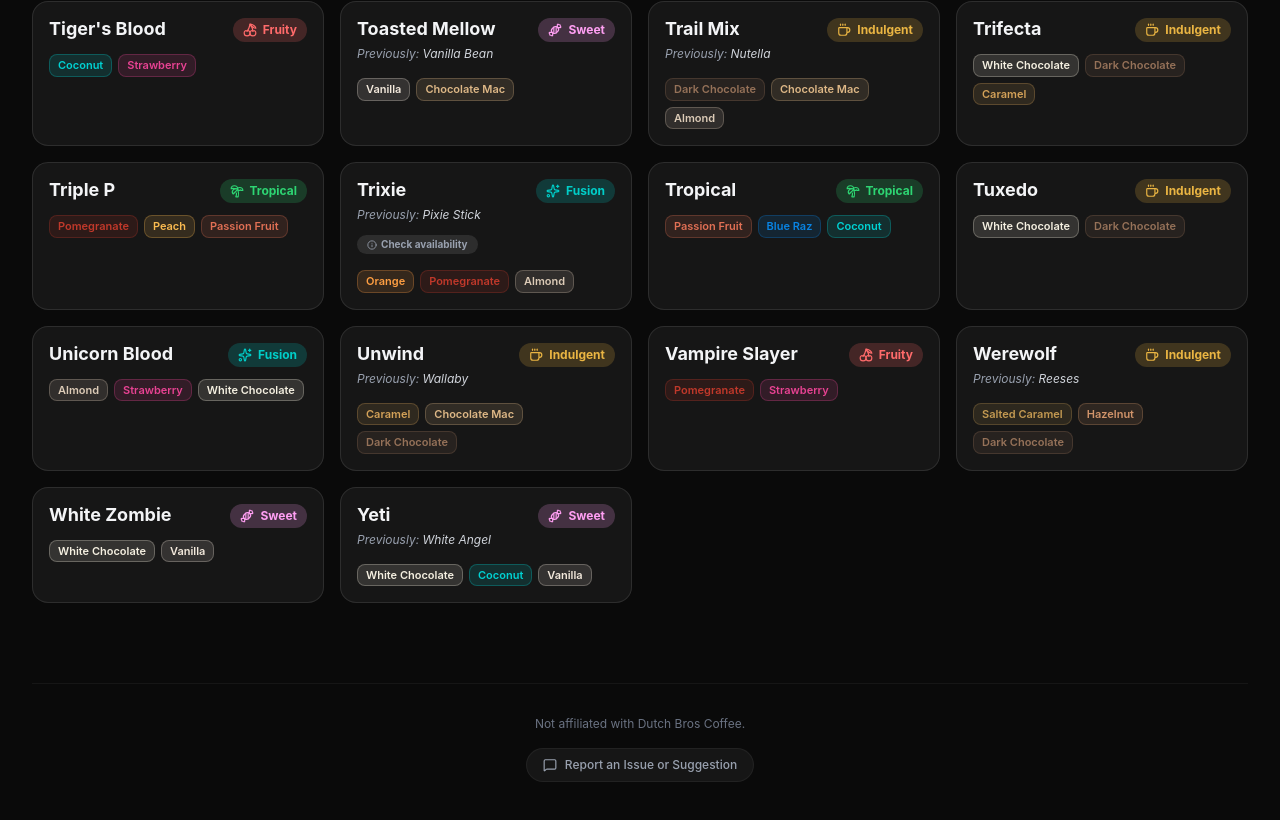
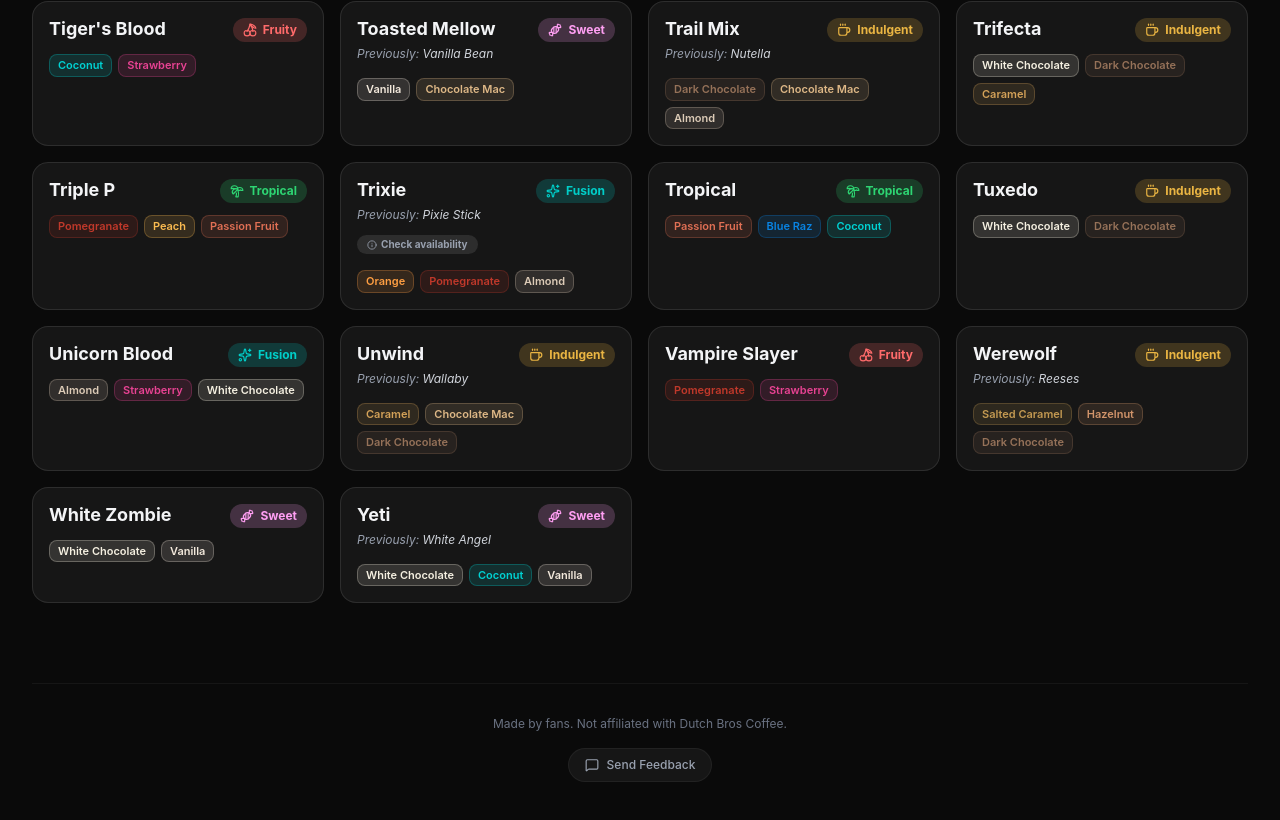
Before and after one commit to darin3/db-secret-menu, a React (Vite) app: page / in a window 1280 px wide. Shown: the part 4726-5546 px from the top of the page. Built offline with nearby package versions, Linux system fonts and the light colour scheme.

Commit message:
Shorten feedback button, add 'Made by fans' to footer disclaimer

```diff
--- a/src/App.jsx
+++ b/src/App.jsx
@@ -99,13 +99,13 @@ export default function App() {
 
         {/* Footer */}
         <footer className="mt-20 pt-8 border-t border-white/5 text-center text-xs text-gray-500 pb-12 flex flex-col items-center gap-4">
-          <p>Not affiliated with Dutch Bros Coffee.</p>
+          <p>Made by fans. Not affiliated with Dutch Bros Coffee.</p>
           <button
             onClick={() => setFeedbackOpen(true)}
             className="inline-flex items-center gap-2 px-4 py-2 rounded-full bg-white/5 hover:bg-white/10 text-gray-400 hover:text-white transition-all duration-300 border border-white/5 hover:border-white/10 hover:shadow-lg hover:shadow-black/20"
           >
             <MessageSquare size={14} />
-            <span className="font-medium">Report an Issue or Suggestion</span>
+            <span className="font-medium">Send Feedback</span>
           </button>
         </footer>
       </div>
```
